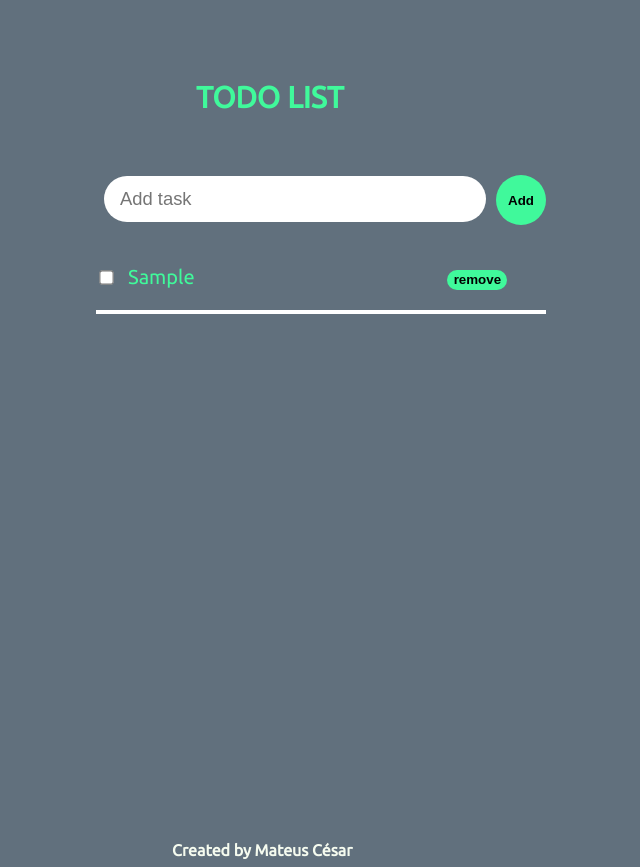
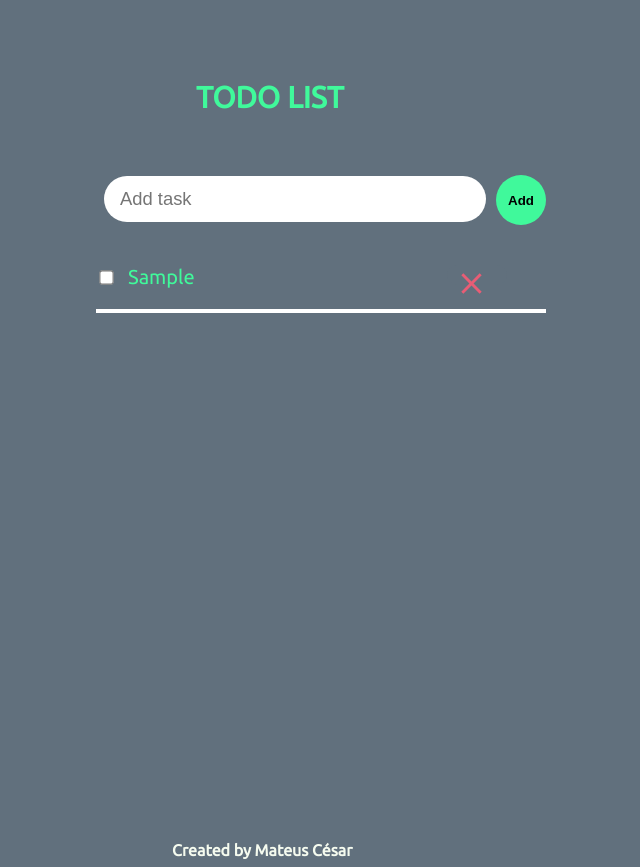
Before and after one commit to mateuscdiniz/react-typescript-todoapp, a React (Create React App) app: page / in a window 1280 px wide. Both pictures are taken after typing "Sample" into the empty fields and a click on the button "Add". Shown: the whole page, without its empty margins (339-979 px from the left). Built offline with nearby package versions, Linux system fonts and the light colour scheme.

Commit message:
adding icons to remove button

```diff
--- /dev/null
+++ b/src/shared/components/SvgContainer/SvgContainer.tsx
@@ -0,0 +1,59 @@
+import * as React from 'react'
+import SvgContainerProps from './SvgContainer.model'
+
+// eslint-disable-next-line @typescript-eslint/explicit-module-boundary-types
+function SvgContainer({
+  id,
+  children,
+  viewBox,
+  width,
+  height,
+  rotationDegrees,
+  marginTop,
+  marginBottom,
+  marginRight,
+  marginLeft,
+  paddingTop,
+  paddingBottom,
+  paddingRight,
+  paddingLeft,
+}: SvgContainerProps) {
+  const styles = {
+    display: 'flex',
+    justifyContent: 'center',
+    alignItems: 'center',
+    margin: 0,
+
+    transform: rotationDegrees
+      ? `rotate(${rotationDegrees}deg)`
+      : 'rotate(0deg)',
+    marginTop,
+    marginBottom,
+    marginRight,
+    marginLeft,
+    paddingTop,
+    paddingBottom,
+    paddingRight,
+    paddingLeft,
+  }
+
+  const DEFAULT_DIMENSION = 24
+
+  return (
+    <svg
+      id={id}
+      style={styles}
+      focusable="false"
+      xmlns="http://www.w3.org/2000/svg"
+      width={width || DEFAULT_DIMENSION}
+      height={height || DEFAULT_DIMENSION}
+      viewBox={
+        viewBox ? viewBox : `0 0 ${DEFAULT_DIMENSION} ${DEFAULT_DIMENSION}`
+      }
+    >
+      {children}
+    </svg>
+  )
+}
+
+export default SvgContainer
--- /dev/null
+++ b/src/shared/icons/CloseIcon/CloseIcon.tsx
@@ -0,0 +1,53 @@
+import * as React from 'react'
+
+import SvgContainer from '../../components/SvgContainer/SvgContainer'
+import IconProps from '../models/IconProps.model'
+
+// eslint-disable-next-line @typescript-eslint/explicit-module-boundary-types
+function CloseIcon({
+  id,
+  title,
+  width = 35,
+  height = 35,
+
+  marginTop = 0,
+  marginLeft = 0,
+  marginRight = 0,
+  marginBottom = 0,
+
+  paddingTop = 0,
+  paddingLeft = 1,
+  paddingRight = 1,
+  paddingBottom = 0,
+
+  rotationDegrees,
+  color = '#E85D75',
+}: IconProps) {
+  return (
+    <SvgContainer
+      id={id}
+      width={width}
+      height={height}
+      rotationDegrees={rotationDegrees}
+      marginTop={marginTop}
+      marginBottom={marginBottom}
+      marginRight={marginRight}
+      marginLeft={marginLeft}
+      paddingTop={paddingTop}
+      paddingBottom={paddingBottom}
+      paddingRight={paddingRight}
+      paddingLeft={paddingLeft}
+    >
+      <>
+        <title>{title || 'Close Icon'}</title>
+        <path
+          fill={color}
+          d={`M19 6.41L17.59 5 12 10.59 6.41 5 5 6.41 10.59
+            12 5 17.59 6.41 19 12 13.41 17.59 19 19 17.59 13.41 12z`}
+        />
+      </>
+    </SvgContainer>
+  )
+}
+
+export default CloseIcon
--- a/src/tasks/components/Task/Task.styled.ts
+++ b/src/tasks/components/Task/Task.styled.ts
@@ -13,6 +13,8 @@ const TaskInputStyled = styled.input({
   cursor: 'pointer',
 })
 const TaskStyled = styled.li({
+  display: 'flex',
+  justifyContent: 'space-between',
   listStyleType: 'none',
   paddingBottom: '20px',
   borderBottom: '4px solid #fff',
@@ -21,14 +23,13 @@ const TaskStyled = styled.li({
 })
 
 const RemoveButtonStyled = styled.button({
-  justifyContent: 'center',
   fontWeight: 'bold',
   outline: 'none',
   border: 'none',
   height: '20px',
   borderRadius: '25px',
   width: '60px',
-  backgroundColor: '#40F99B',
+  backgroundColor: '#61707D',
   color: 'black',
   cursor: 'pointer',
   transition: '.10s',
--- a/src/tasks/components/Task/Task.tsx
+++ b/src/tasks/components/Task/Task.tsx
@@ -10,6 +10,7 @@ import {
   RemoveButtonStyled,
 } from './Task.styled'
 import { SetTasksContext, TaskContext } from '../../../contexts/taskContext'
+import CloseIcon from '../../../shared/icons/CloseIcon/CloseIcon'
 
 const Task: React.FC<TaskProps> = ({ task, toggleComplete }) => {
   const tasks = useContext(TaskContext)
@@ -31,9 +32,9 @@ const Task: React.FC<TaskProps> = ({ task, toggleComplete }) => {
           checked={task.isDone}
         />
         <TextStyled isDone={task.isDone}>{task.description} </TextStyled>
+
         <RemoveButtonStyled type="button" onClick={() => handleDelete(task.id)}>
-          {' '}
-          remove{' '}
+          <CloseIcon />
         </RemoveButtonStyled>
       </LabelStyled>
     </TaskStyled>
```
Also changed, not shown: src/shared/components/SvgContainer/SvgContainer.model.ts (added, +12 -0 lines), src/shared/icons/models/BoxProps.model.ts (added, +13 -0 lines), src/shared/icons/models/IconProps.model.ts (added, +18 -0 lines).
